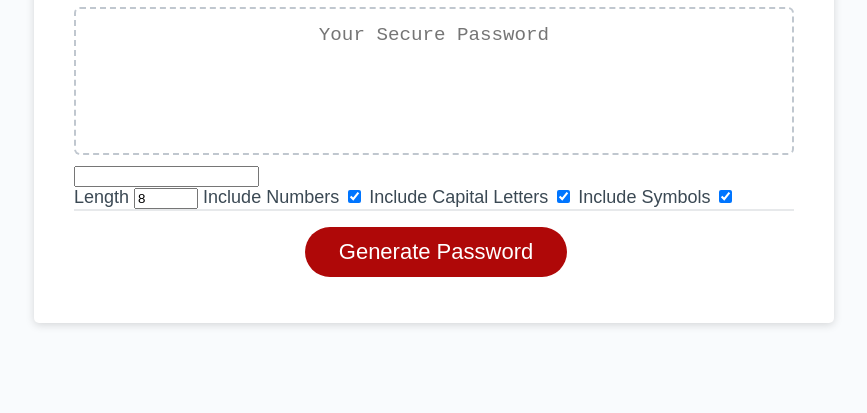
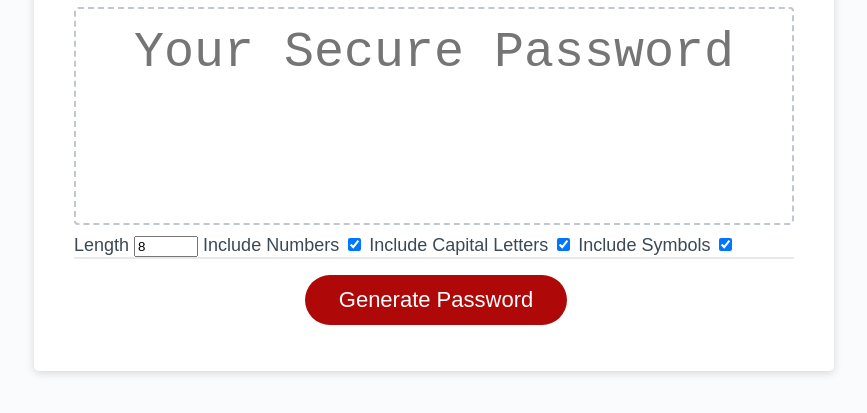
Before and after one commit to joshgmurray/Password-Generator, a plain HTML site: page index.html in a window 1280 px wide. Shown: the part 241-654 px from the top of the page, without its empty margins (206-1073 px from the left). Drawn offline with Linux system fonts and the light colour scheme.

Commit message:
changes to textbox

```diff
--- a/index.html
+++ b/index.html
@@ -19,13 +19,12 @@
         <div class="card-body">
           <textarea
             readonly
-            id="password"
+            id="passwords"
             placeholder="Your Secure Password"
             aria-label="Generated Password"
           ></textarea>
+        <div id="random-password">
         </div>
-        <div id="random-password">
-          <input type="text" id="passwords" />
           <div id="settings">
             <label for="length">Length</label>
             <input type="number" id="length" value="8" min="8" max="128" />
@@ -37,6 +36,7 @@
             <input type="checkbox" id="symbols" checked />
           </div>
         </div>
+
         <div class="card-footer">
           <button id="generate" class="btn">Generate Password</button>
         </div>
--- a/script.js
+++ b/script.js
@@ -9,6 +9,7 @@ const incNumbers = document.getElementById("numbers");
 const incUpper = document.getElementById("upper");
 const incSymbols = document.getElementById("symbols");
 const generateBtn = document.getElementById("generate");
+
 
 
 // Add event listener to generate button
--- a/style.css
+++ b/style.css
@@ -97,7 +97,7 @@ button[disabled] {
   float: right;
 }
 
-#password {
+#passwords {
   -webkit-appearance: none;
   -moz-appearance: none;
   appearance: none;
@@ -108,12 +108,12 @@ button[disabled] {
   padding-left: 15px;
   padding-right: 15px;
   padding-bottom: 85px;
-  font-size: 1.2rem;
+  font-size: 50px;
   text-align: center;
   margin-top: 10px;
   margin-bottom: 10px;
   border: 2px dashed #c0c7cf;
-  border-radius: 6px;
+  border-radius: 4px;
   resize: none;
   overflow: hidden;
 }
```
Also changed, not shown: 1 other file.
